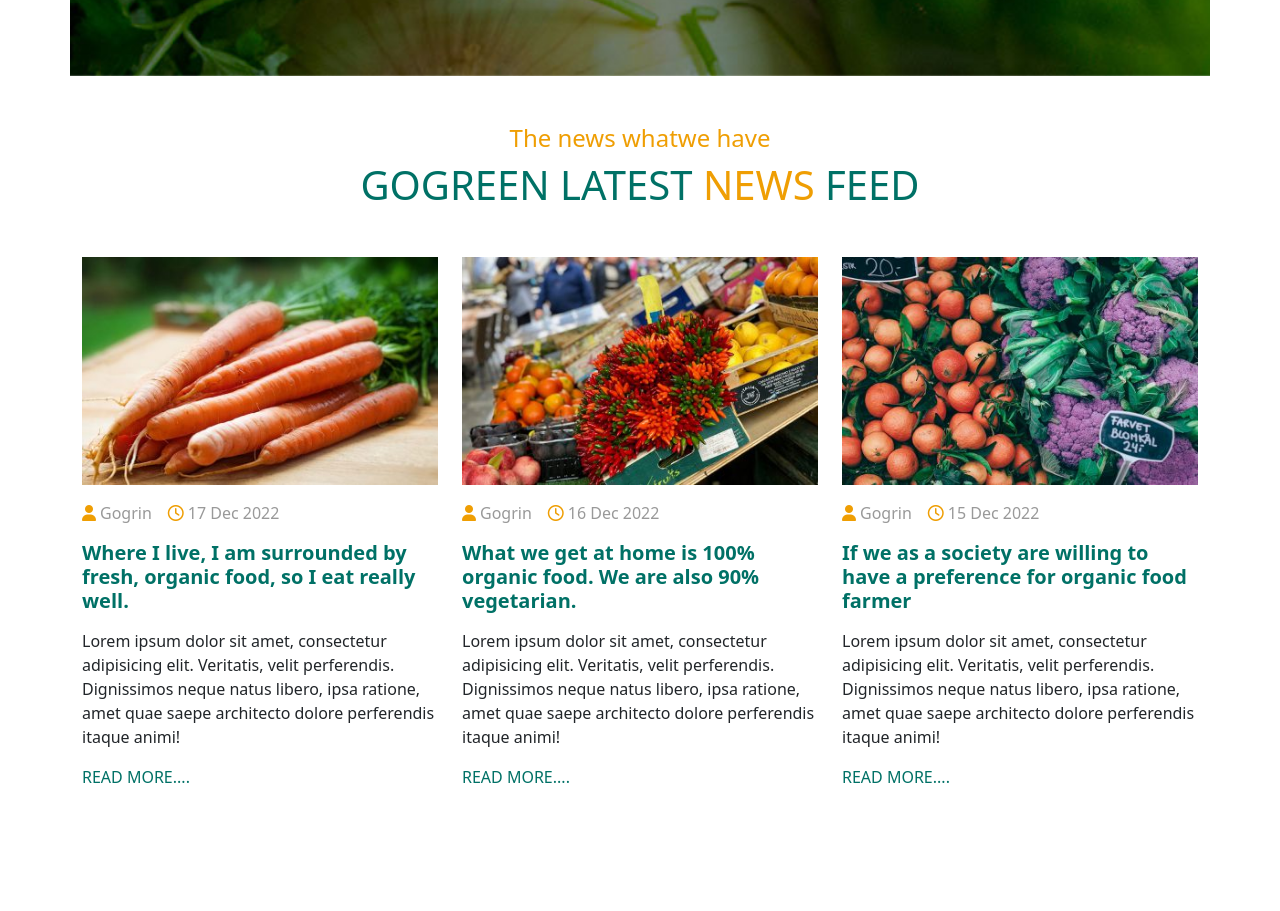
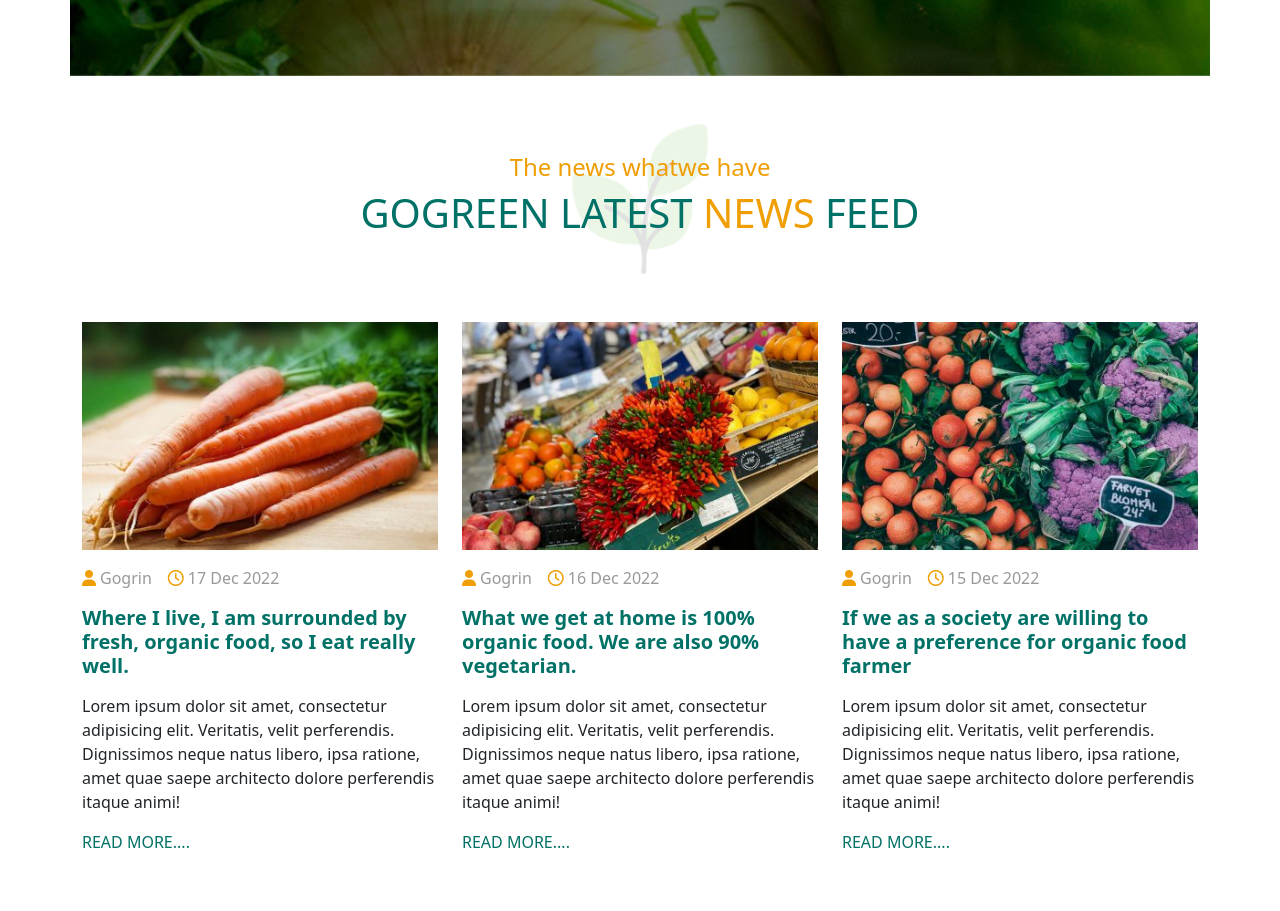
Before and after one commit to martinaapalazzi/proj-html-vuejs, a Vue app: page / in a window 1280 px wide. Shown: the part 5098-6009 px from the top of the page. Built offline with nearby package versions, Linux system fonts and the light colour scheme.

Commit message:
home-page: ADD foglia di sfondo ai titoli della nona sezione

```diff
--- a/src/components/HomePage.vue
+++ b/src/components/HomePage.vue
@@ -47,7 +47,7 @@ export default {
     <hpFifthSection />
     <!-- ---------- -->
     <hpSixthSection />
-    <!-- NELLA SESTA SEZIONE MANCA IL BORDO DESTRO A ZIG-ZAG -->
+    <!-- NELLA SESTA SEZIONE MANCA IL BORDO DESTRO A ZIG-ZAG. COME FAR AVVIARE L'INCREMENTO DEI NUMERI NON AL CARICAMENTO DELLA PAGINA MA QUANDO LA SCROLLBAR ARRIVA ALLA SEZIONE DESIDERATA? -->
     <hpSeventhSection />
     <!-- ---------- -->
     <hpEighthSection />
--- a/src/components/hpNinthSection.vue
+++ b/src/components/hpNinthSection.vue
@@ -44,10 +44,12 @@ export default {
 <template>
   <section id="ninth-section">
     <div class="container special-margin">
-      <h4 class="my-orange text-center">The news whatwe have</h4>
-      <h1 class="text-center my-green mb-5">
-        GOGREEN LATEST <span class="my-orange">NEWS</span> FEED
-      </h1>
+      <div class="h-container mb-5 d-flex flex-column justify-content-center">
+        <h4 class="my-orange text-center">The news whatwe have</h4>
+        <h1 class="text-center my-green">
+          GOGREEN LATEST <span class="my-orange">NEWS</span> FEED
+        </h1>
+      </div>
       <div class="row">
         <div v-for="(elem, i) in latestNewsFeeds" class="col-4">
           <div class="mb-3">
@@ -91,6 +93,13 @@ export default {
 }
 
 #ninth-section {
+  .h-container {
+    height: 150px;
+    background-image: url("../assets/img/title-shap.png");
+    background-repeat: no-repeat;
+    background-position: center;
+    background-size: contain;
+  }
   .my-grey {
     color: #999999;
   }
```
